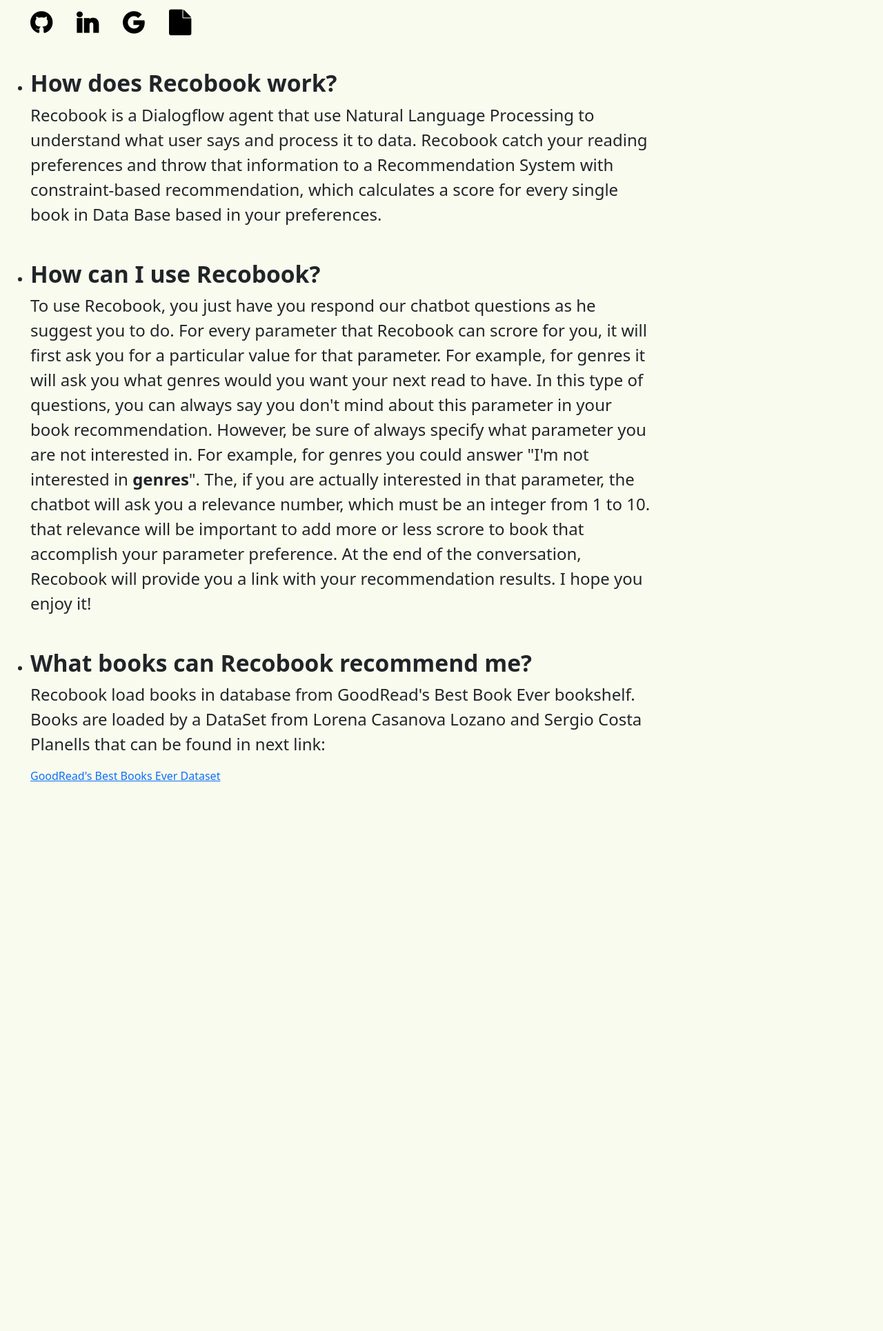
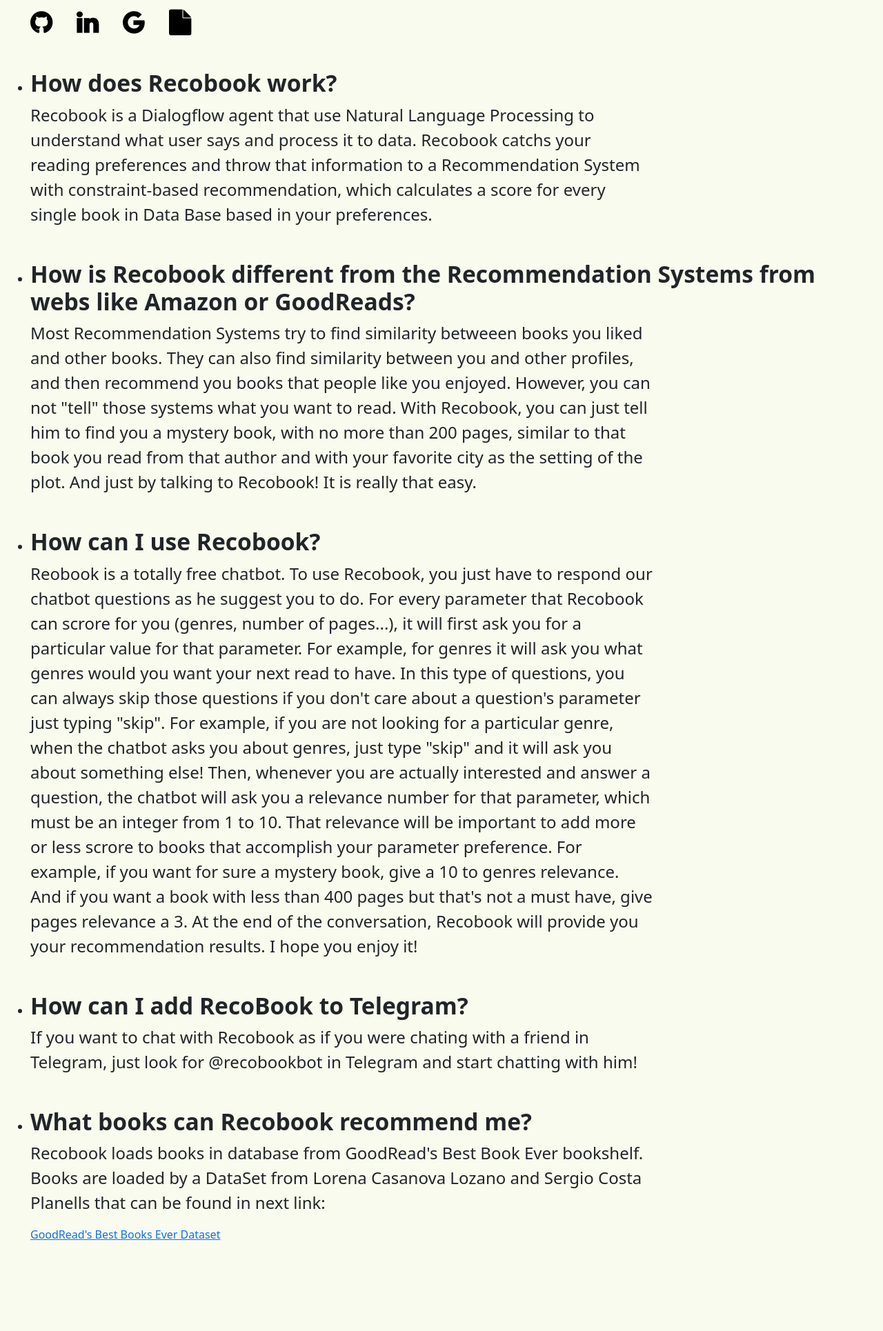
Before and after one commit to juradosalado/RecoBook, a Django app: page /aboutMe/ in a window 1280 px wide. Shown: the part 269-2199 px from the top of the page at 69% size. Before the commit the page ends 1402 px from the top, so only its background shows below. Run offline with Django 4.2, Linux system fonts and the light colour scheme.

Commit message:
Finish coding

```diff
--- a/main/models.py
+++ b/main/models.py
@@ -44,13 +44,13 @@
     name = models.TextField(verbose_name='Nombre', null=True)
     age = models.IntegerField(verbose_name='Edad', null=True)
     age_relevance = models.IntegerField(verbose_name='Relevancia de la edad',null=True)
-    genres = models.ManyToManyField(Genre,null=True)
+    genres = models.ManyToManyField(Genre)
     genres_relevance = models.IntegerField(null=True)
     author_name = models.TextField(null=True)
     author_relevance = models.IntegerField(verbose_name='Relevancia del autor',null=True)
-    similar_authors = models.ManyToManyField(Author, null=True)
+    similar_authors = models.ManyToManyField(Author)
     similar_authors_relevance = models.IntegerField(verbose_name='Relevancia de los autores similares', null=True)
-    settings = models.ManyToManyField(Setting, null=True)
+    settings = models.ManyToManyField(Setting)
     settings_relevance = models.IntegerField(verbose_name='Relevancia de la ambientación', null=True)
     pages_number = models.IntegerField(verbose_name='Número de páginas', null=True)
     pages_number_relevance = models.IntegerField(verbose_name='Relevancia del número de páginas', null=True)
--- a/templates/base_ABOUTME.html
+++ b/templates/base_ABOUTME.html
@@ -34,24 +34,40 @@
         <li>
             <h2 class="question">How does Recobook work?</h2>
             <p>Recobook is a Dialogflow agent that use Natural Language Processing to understand what user says and process it to data.
-                 Recobook catch your reading preferences and throw that information to a Recommendation System with
+                 Recobook catchs your reading preferences and throw that information to a Recommendation System with
                   constraint-based recommendation, which calculates a score for every single book in Data Base based in your preferences.</p>
         </li>
         <li>
+            <h2 class="question">How is Recobook different from the Recommendation Systems from webs like Amazon or GoodReads?</h2>
+            <p>Most Recommendation Systems try to find similarity betweeen books you liked and other books. They can also find similarity
+                between you and other profiles, and then recommend you books that people like you enjoyed. However, you can not "tell" those
+                systems what you want to read. With Recobook, you can just tell him to find you a mystery book, with no more than 200 pages,
+                similar to that book you read from that author and with your favorite city as the setting of the plot. And just by talking to Recobook!
+                It is really that easy.
+            </p>
+        </li>
+        <li>
             <h2 class="question">How can I use Recobook?</h2>
-            <p>To use Recobook, you just have you respond our chatbot questions as he suggest you to do. For every parameter that
-                Recobook can scrore for you, it will first ask you for a particular value for that parameter. For example, for genres it
-                will ask you what genres would you want your next read to have. In this type of questions, you can always say you don't
-                mind about this parameter in your book recommendation. However, be sure of always specify what parameter you are not interested
-                in. For example, for genres you could answer "I'm not interested in <strong>genres</strong>". The, if you are actually
-                interested in that parameter, the chatbot will ask you a relevance number, which must be an integer from 1 to 10. that
-                relevance will be important to add more or less scrore to book that accomplish your parameter preference.
-                At the end of the conversation, Recobook will provide you a link with your recommendation results. I hope you enjoy it!
+            <p>Reobook is a totally free chatbot. To use Recobook, you just have to respond our chatbot questions as he suggest you to do. For every parameter that
+                Recobook can scrore for you (genres, number of pages...), it will first ask you for a particular value for that parameter. For example, for genres it
+                will ask you what genres would you want your next read to have. In this type of questions, you can always skip those questions
+                if you don't care about a question's parameter just typing "skip". For example, if you are not looking for a particular
+                genre, when the chatbot asks you about genres, just type "skip" and it will ask you about something else! Then, whenever you are actually
+                interested and answer a question, the chatbot will ask you a relevance number for that parameter, which must be an integer from 1 to 10. That
+                relevance will be important to add more or less scrore to books that accomplish your parameter preference. For example, if you want
+                for sure a mystery book, give a 10 to genres relevance. And if you want a book with less than 400 pages but that's not a must have, give pages relevance a 3.
+                At the end of the conversation, Recobook will provide you your recommendation results. I hope you enjoy it!
+            </p>
+        </li>
+        <li>
+            <h2 class="question">How can I add RecoBook to Telegram?</h2>
+            <p>If you want to chat with Recobook as if you were chating with a friend in Telegram, just look for @recobookbot
+                in Telegram and start chatting with him!
             </p>
         </li>
         <li>
             <h2 class="question">What books can Recobook recommend me?</h2>
-            <p>Recobook load books in database from GoodRead's Best Book Ever bookshelf. Books are loaded by a DataSet
+            <p>Recobook loads books in database from GoodRead's Best Book Ever bookshelf. Books are loaded by a DataSet
                  from Lorena Casanova Lozano and Sergio Costa Planells that can be found in next link:</p>
             <a href="https://zenodo.org/record/4265096#.ZCL4tfZBxPZ">GoodRead's Best Books Ever Dataset</a>
     </ul>
```
Also changed, not shown: main/fulfillments.py (+17 -1 lines).
